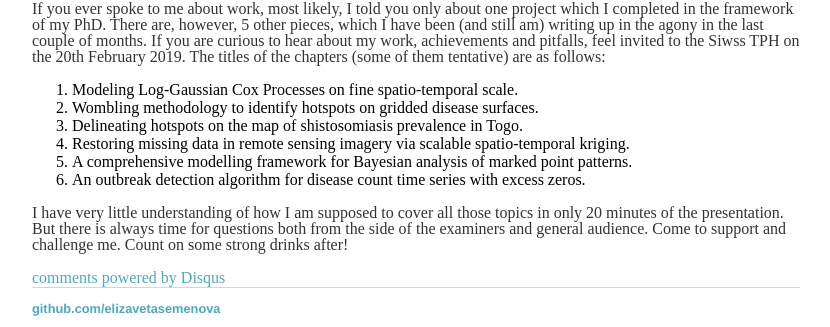
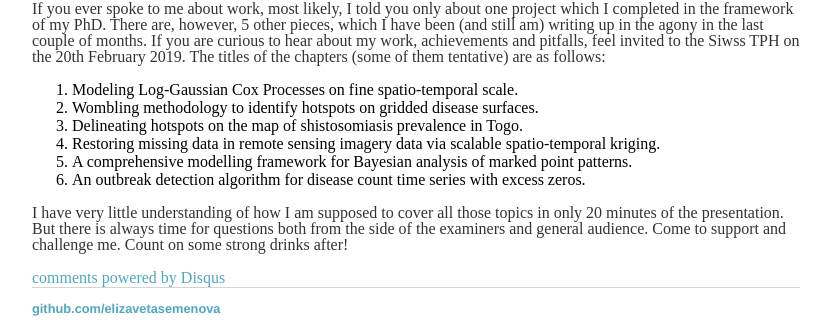
Before and after one commit to elizavetasemenova/elizavetasemenova.github.io, a Jekyll site: the page built from _posts/2019-01-02-PhD-Thesis-Defense.md, in a window 1280 px wide. Shown: the part 170-497 px from the top of the page, without its empty margins (224-1054 px from the left). Built offline with Jekyll 4.4.1, drawn with Linux system fonts in a browser that asks for light colours; comment, search, counter and statistics services are not loaded.

Commit message:
Update 2019-01-02-PhD-Thesis-Defense.md

```diff
--- a/_posts/2019-01-02-PhD-Thesis-Defense.md
+++ b/_posts/2019-01-02-PhD-Thesis-Defense.md
@@ -12,7 +12,7 @@ of them tentative) are as follows:
 1. Modeling Log-Gaussian Cox Processes on fine spatio-temporal scale.
 2. Wombling methodology to identify hotspots on gridded disease surfaces.
 3. Delineating hotspots on the map of shistosomiasis prevalence in Togo.
-4. Restoring missing data in remote sensing imagery via scalable spatio-temporal kriging.
+4. Restoring missing data in remote sensing imagery data via scalable spatio-temporal kriging.
 5. A comprehensive modelling framework for Bayesian analysis of marked point patterns.
 6. An outbreak detection algorithm for disease count time series with excess zeros.
 
```
